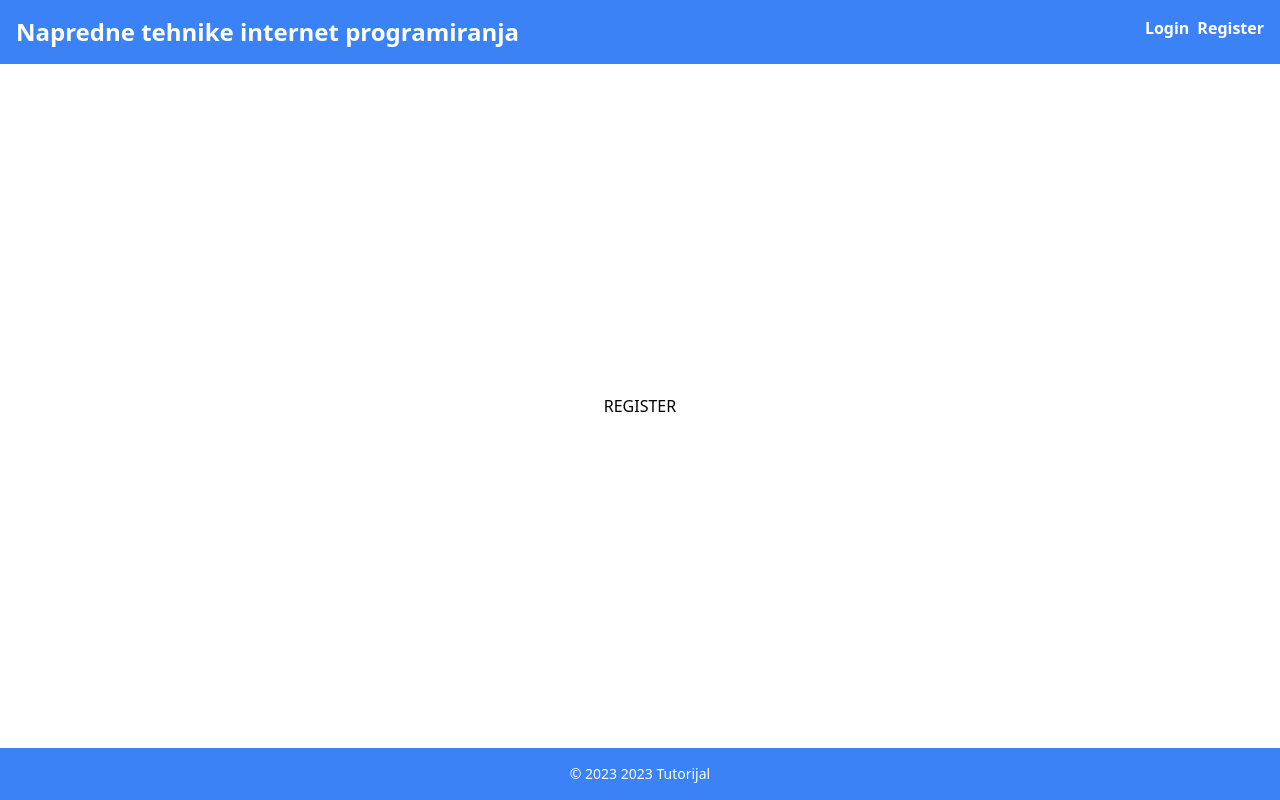
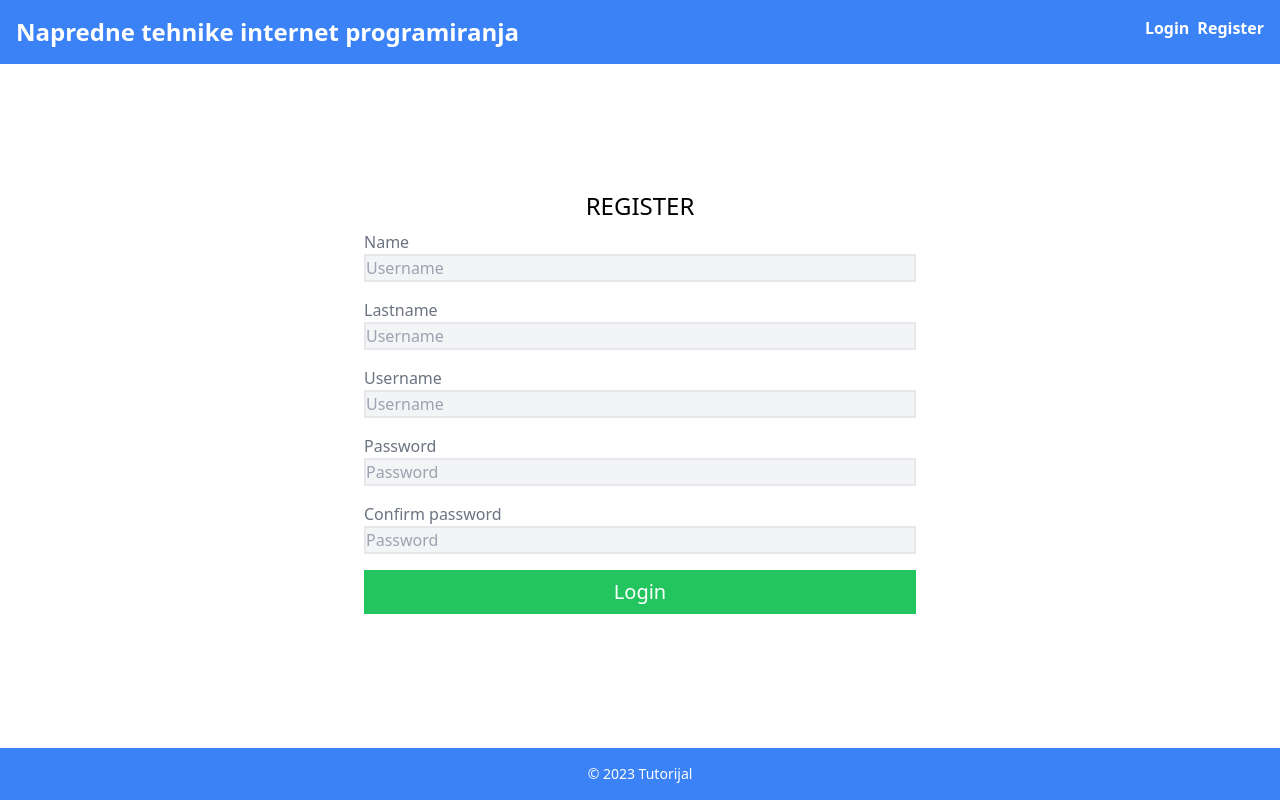
Before and after one commit to zinaid/NTIP, a React (Create React App) app in the folder client/: page /register in a window 1280 px wide. Built offline with nearby package versions, Linux system fonts and the light colour scheme.

Commit message:
Protecting routes

```diff
--- a/client/src/App.js
+++ b/client/src/App.js
@@ -1,13 +1,16 @@
-// App.js
 import Header from './components/header/Header';
 import Footer from './components/footer/Footer';
 import RoutesList from './routes/routesList';
 
+import { useState } from 'react';
+
 function App() {
+  const [auth, setAuth] = useState(false);
+
   return (
     <div className="flex flex-col min-h-screen">
-        <Header />
-        <RoutesList />
+        <Header auth={auth} setAuth={setAuth} />
+        <RoutesList auth={auth} setAuth={setAuth} />
         <Footer />
     </div>
   );
--- a/client/src/components/footer/Footer.js
+++ b/client/src/components/footer/Footer.js
@@ -3,7 +3,7 @@ function Footer() {
     <footer className="bg-blue-500 p-4 b-0">
       <div className="w-full text-center">
         <p className="text-white text-sm">
-          &copy; {new Date().getFullYear()} 2023 Tutorijal
+          &copy; {new Date().getFullYear()} Tutorijal
         </p>
       </div>
     </footer>
--- a/client/src/components/header/Header.js
+++ b/client/src/components/header/Header.js
@@ -1,13 +1,25 @@
-import {Link} from 'react-router-dom';
+import {Link, useNavigate} from 'react-router-dom';
 
-function Header() {
+function Header({auth, setAuth}) {
+  const navigate = useNavigate();
+
+  const handleLogout = () => {
+    setAuth(false);
+    navigate('/login');
+  };
+
   return (
     <header className="bg-blue-500 p-4">
       <div className="flex flex-row mx-auto">
         <Link to="/" className="text-white text-2xl font-bold w-full">Napredne tehnike internet programiranja</Link>
         <div className="flex justify-end font-bold text-white w-full">
+          {!auth ? (
+          <>
           <Link to="/login" className="mr-2">Login</Link>
           <Link to="/register">Register</Link>
+          </>) : (
+            <Link to="/logout" onClick={handleLogout} className="mr-2">Logout</Link>
+          )}
         </div>
       </div>
     </header>
--- a/client/src/pages/login/Login.js
+++ b/client/src/pages/login/Login.js
@@ -1,7 +1,30 @@
-function Login() {
+import { useNavigate } from 'react-router-dom';
+
+function Login({setAuth}) {
+    const navigate = useNavigate();
+
+    const handleSubmit = (e) => {
+      e.preventDefault();
+      setAuth(true);
+      navigate('/');
+    }
+
     return (
-      <div>
-        LOGIN
+      <div className="flex flex-col justify-center items-center p-4 min-w-[600px]">
+        <h1 className="text-2xl">LOGIN</h1>
+        <form onSubmit={handleSubmit} id="login_form" className="w-full">
+          <div className="p-2 flex flex-col">
+            <label className="text-gray-500">Username</label>
+            <input className="border-2 bg-gray-100" name="username" placeholder ="Username" type="text" />
+          </div>
+          <div className="p-2 flex flex-col">
+            <label className="text-gray-500">Password</label>
+            <input className="border-2 bg-gray-100" name="password" placeholder="Password" type="password" />
+          </div>
+          <div className="p-2 flex flex-col">
+            <button type="submit" className="w-full bg-green-500 text-white text-xl p-2">Login</button>
+          </div>
+        </form>
       </div>
     );
   }
--- a/client/src/pages/register/Register.js
+++ b/client/src/pages/register/Register.js
@@ -1,7 +1,32 @@
 function Register() {
     return (
-      <div>
-        REGISTER
+      <div className="flex flex-col justify-center items-center p-4 min-w-[600px]">
+        <h1 className="text-2xl">REGISTER</h1>
+        <form action="#" method="POST" id="register_form" className="w-full">
+          <div className="p-2 flex flex-col">
+            <label className="text-gray-500">Name</label>
+            <input className="border-2 bg-gray-100" name="username" placeholder ="Username" type="text" />
+          </div>
+          <div className="p-2 flex flex-col">
+            <label className="text-gray-500">Lastname</label>
+            <input className="border-2 bg-gray-100" name="username" placeholder ="Username" type="text" />
+          </div>
+          <div className="p-2 flex flex-col">
+            <label className="text-gray-500">Username</label>
+            <input className="border-2 bg-gray-100" name="username" placeholder ="Username" type="text" />
+          </div>
+          <div className="p-2 flex flex-col">
+            <label className="text-gray-500">Password</label>
+            <input className="border-2 bg-gray-100" name="password" placeholder="Password" type="password" />
+          </div>
+          <div className="p-2 flex flex-col">
+            <label className="text-gray-500">Confirm password</label>
+            <input className="border-2 bg-gray-100" name="confirm_password" placeholder="Password" type="password" />
+          </div>
+          <div className="p-2 flex flex-col">
+            <button type="submit" for="register_form" className="w-full bg-green-500 text-white text-xl p-2">Login</button>
+          </div>
+        </form>
       </div>
     )
   }
--- a/client/src/routes/routesList.js
+++ b/client/src/routes/routesList.js
@@ -4,12 +4,14 @@ import Register from '../pages/register/Register'
 import Dashboard from '../pages/dashboard/Dashboard'
 import Body from '../components/body/Body'
 
-function RoutesList() {
+function RoutesList({auth, setAuth}) {
+
   return (
       <Routes>
       <Route path="/" element={<Body />}>
-        <Route index element={<Dashboard />} />
-        <Route path="login" element={<Login />} />
+        <Route index element={auth ? <Dashboard /> : <Login setAuth={setAuth} />} />
+        <Route path="login" element={<Login setAuth={setAuth} />} />
+        <Route path="logout" element={<Login setAuth={setAuth} />} />
         <Route path="register" element={<Register />} />
       </Route>
       </Routes>
```
Also changed, not shown: 1 other file (tests, documents, lock files or other folders).
